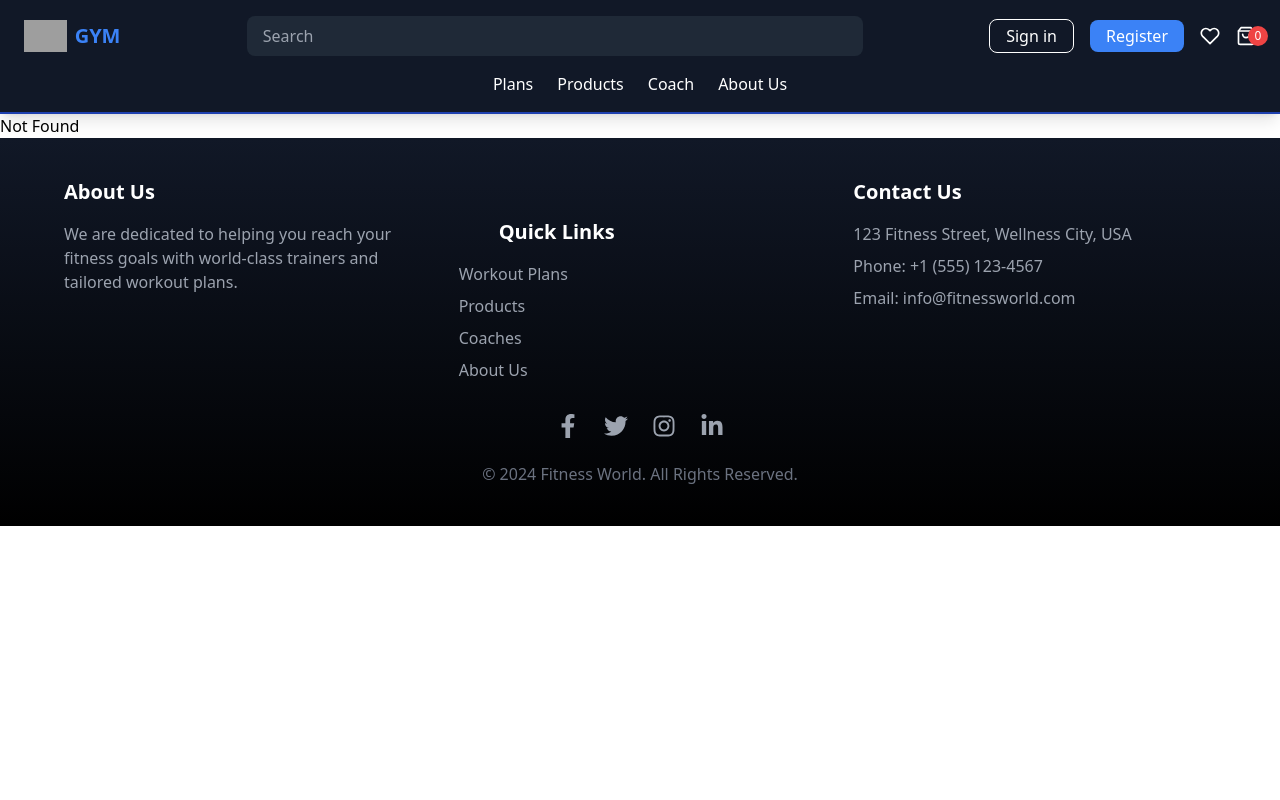
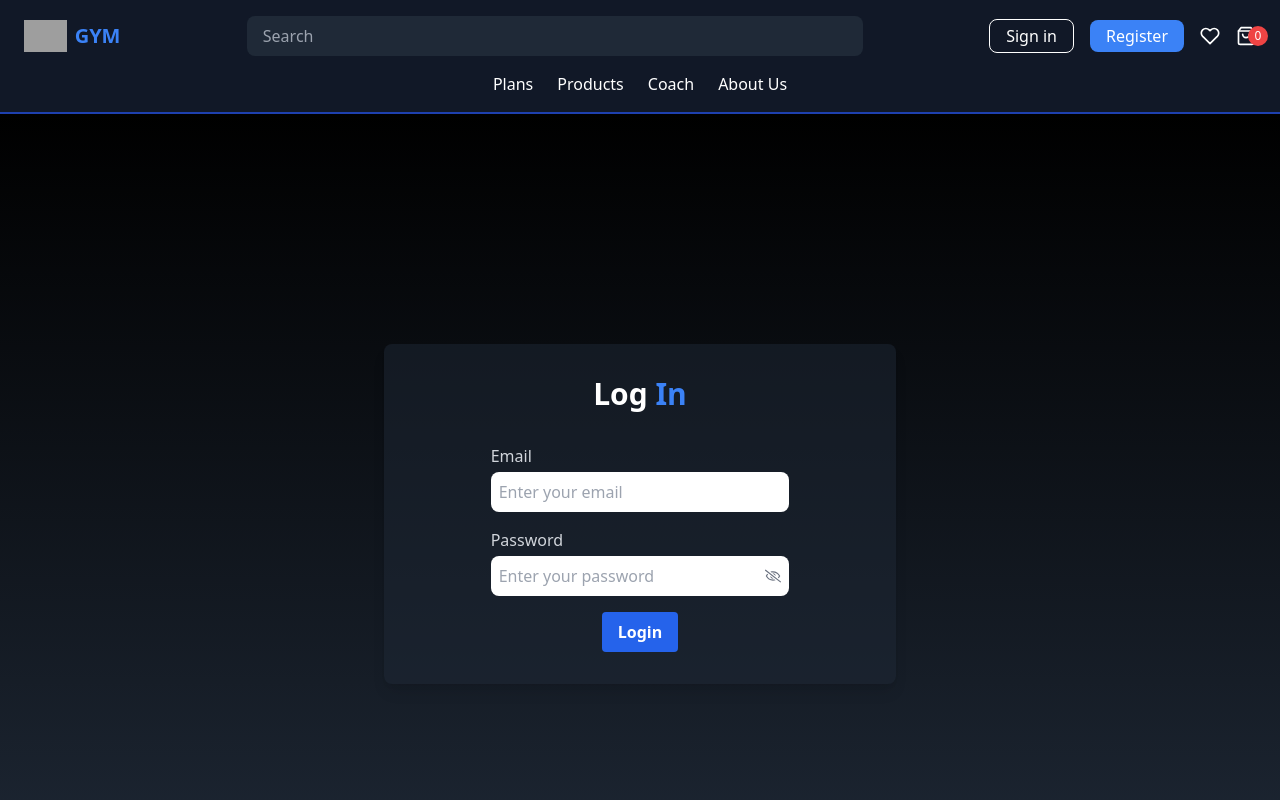
Before and after one commit to badampudimahesh2005/gym_website, a React (Vite) app in the folder client/: page /login in a window 1280 px wide. Shown: the top 800 px of the page. Built offline with nearby package versions, Linux system fonts and the light colour scheme; grey boxes are pictures that could not be loaded.

Commit message:
login page

```diff
--- a/client/src/App.jsx
+++ b/client/src/App.jsx
@@ -16,6 +16,7 @@ import { BrowserRouter as Router, Route, Routes } from 'react-router-dom';
 import ShowProduct from "./components/products/ShowProduct";
 import Cart from "./components/Cart";
 import Signup from "./components/Signup";
+import Login from "./components/Login";
 
 function App() {
   const [isLoading, setIsLoading] = useState(true);
@@ -42,6 +43,7 @@ function App() {
           <Route path="/plans" element={<WorkoutPlans />} />
           <Route path="/cart" element={<Cart />} />
           <Route path="/register" element={<Signup />} />
+          <Route path="/login" element={<Login />} />
 
         </Routes>
         <Footer />
--- /dev/null
+++ b/client/src/components/Login.jsx
@@ -0,0 +1,94 @@
+import React, { useState } from 'react';
+import apiClient from '../lib/apiClient';
+import { useNavigate } from 'react-router-dom';
+
+import { FaRegEyeSlash,FaRegEye} from "react-icons/fa";
+
+
+
+const Login = () => {
+
+  const [credentials, setCredentials] = useState({
+     email: '',
+     password: ''
+    });
+
+    const navigate = useNavigate();
+    const [showPassword, setShowPassword] = useState(false);
+
+  const handleInputChange = (e) => {
+    setCredentials({ ...credentials, [e.target.name]: e.target.value });
+  };
+
+  const handleLogin = async () => {
+    try {
+      const response = await apiClient.post('/auth/login', credentials);
+      const token = response.data.token;
+      localStorage.setItem('token', token);  // Store token in localStorage
+    //   alert('Login successful');
+    navigate('/');
+    } catch (error) {
+      alert('Login failed: ' + error.response?.data?.message);
+    }
+  };
+
+  return (
+    <div className="flex min-h-screen items-center justify-center bg-gradient-to-b from-black to-gray-800 p-6">
+      <div className="z-10 w-full max-w-lg space-y-8 rounded-lg p-8 shadow-lg text-white bg-gray-800/50">
+        <div className="text-center text-3xl font-bold">
+          Log <span className="text-blue-500">In</span>
+        </div>
+        <div className="flex flex-col items-center justify-center space-y-4">
+          {/* Email Input */}
+          <div className="flex flex-col w-2/3">
+            <label  className="text-gray-300 mb-1">
+              Email
+            </label>
+            <input
+              id="email"
+              type="email"
+              name="email"
+              placeholder="Enter your email"
+              value={credentials.email}
+              onChange={handleInputChange}
+              className="p-2 rounded-lg focus:outline-none text-black bg-white "
+            />
+          </div>
+
+          {/* Password Input */}
+          <div className="flex flex-col w-2/3 relative">
+            <label htmlFor="password" className="text-gray-300 mb-1">
+              Password
+            </label>
+            <input
+              id="password"
+              type={showPassword ? "text" : "password"}
+              name="password"
+              placeholder="Enter your password"
+              value={credentials.password}
+              onChange={handleInputChange}
+              className="p-2 rounded-lg focus:outline-none  bg-white text-black "
+            />
+            <button
+              type="button"
+              onClick={() => setShowPassword(!showPassword)}
+              className="absolute right-2 top-10 text-gray-500 hover:text-gray-300"
+            >
+              {showPassword ?<FaRegEye />:<FaRegEyeSlash /> }
+            </button>
+          </div>
+
+          {/* Submit Button */}
+          <button
+            onClick={handleLogin}
+            className="px-4 py-2 mt-4 bg-blue-600 hover:bg-blue-500 text-white font-semibold rounded transition duration-300"
+          >
+            Login
+          </button>
+        </div>
+      </div>
+    </div>
+  );
+};
+
+export default Login;
--- a/client/src/components/Navbar.jsx
+++ b/client/src/components/Navbar.jsx
@@ -30,9 +30,11 @@ const Navbar = () => {
 
         {/* Buttons and Icons */}
         <div className="flex items-center space-x-4 mt-4 md:mt-0">
+          <Link to="/login">
           <button className="border border-white text-white px-4 py-1 rounded-lg hover:bg-white hover:text-gray-900 transition">
             Sign in
           </button>
+          </Link>
           <Link to="/register">
           <button className="bg-blue-500 text-white px-4 py-1 rounded-lg hover:bg-blue-600 transition">
             Register
--- a/client/src/components/products/AddProduct.jsx
+++ b/client/src/components/products/AddProduct.jsx
@@ -45,7 +45,7 @@ const AddProduct = () => {
                 placeholder="Product Name"
                 value={product.name}
                 onChange={handleInputChange}
-                className="p-2 rounded-lg focus:outline-none focus:ring-2 focus:ring-blue-500  text-white"
+                className="p-2 rounded-lg focus:outline-none focus:ring-2 focus:ring-blue-500  text-black"
               />
             </div>
 
@@ -57,7 +57,7 @@ const AddProduct = () => {
                 placeholder="Description"
                 value={product.description}
                 onChange={handleInputChange}
-                className="p-2 rounded-lg focus:outline-none focus:ring-2 focus:ring-blue-500  text-white"
+                className="p-2 rounded-lg focus:outline-none focus:ring-2 focus:ring-blue-500  text-black"
               />
             </div>
 
@@ -69,7 +69,7 @@ const AddProduct = () => {
                 placeholder="Price"
                 value={product.price}
                 onChange={handleInputChange}
-                className="p-2 rounded-lg focus:outline-none focus:ring-2 focus:ring-blue-500  text-white"
+                className="p-2 rounded-lg focus:outline-none focus:ring-2 focus:ring-blue-500  text-black"
               />
             </div>
 
@@ -81,7 +81,7 @@ const AddProduct = () => {
                 placeholder="Image URL"
                 value={product.image}
                 onChange={handleInputChange}
-                className="p-2 rounded-lg focus:outline-none focus:ring-2 focus:ring-blue-500  text-white"
+                className="p-2 rounded-lg focus:outline-none focus:ring-2 focus:ring-blue-500  text-black"
               />
             </div>
 
@@ -93,7 +93,7 @@ const AddProduct = () => {
                 placeholder="Category"
                 value={product.category}
                 onChange={handleInputChange}
-                className="p-2 rounded-lg focus:outline-none focus:ring-2 focus:ring-blue-500  text-white"
+                className="p-2 rounded-lg focus:outline-none focus:ring-2 focus:ring-blue-500  text-black"
               />
             </div>
 
--- a/client/src/components/products/Products.jsx
+++ b/client/src/components/products/Products.jsx
@@ -93,7 +93,7 @@ const Products = () => {
                 {items.map((product) => (
                     <div key={product._id} className=" hover:bg-gray-500/20 rounded-lg shadow-lg  flex flex-col items-center">
                         <img src={product.image} alt={product.name} className="w-48 h-48 object-fill mb-4 rounded hover:scale-110 duration-200" />
-                        <h3 className="text-lg font-semibold mb-2">{product.name}</h3>
+                        <h3 className="text-lg font-semibold mb-2 text-white">{product.name}</h3>
                        <Link to={`/products/${product._id}`}>
                        <button className="mt-auto bg-blue-500 hover:bg-blue-600 text-white font-semibold py-2 px-4 m-2 rounded">
                             view details
```
Also changed, not shown: 1 other file (tests, documents, lock files or other folders).
